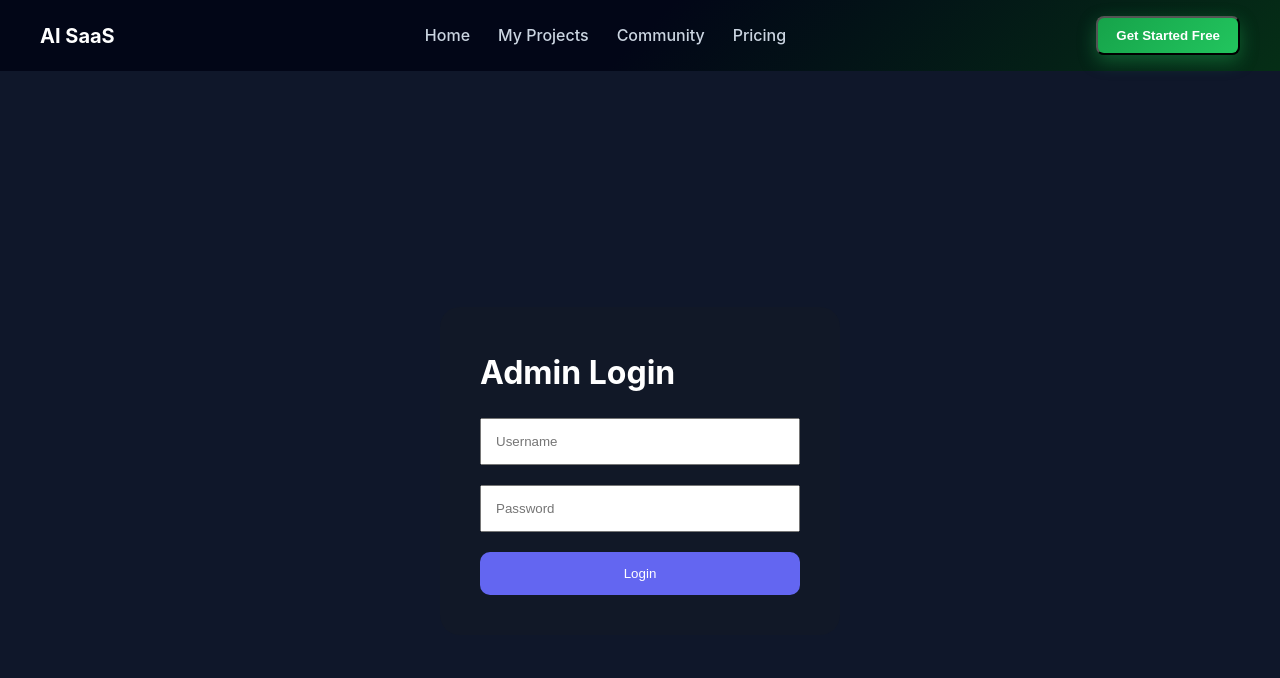
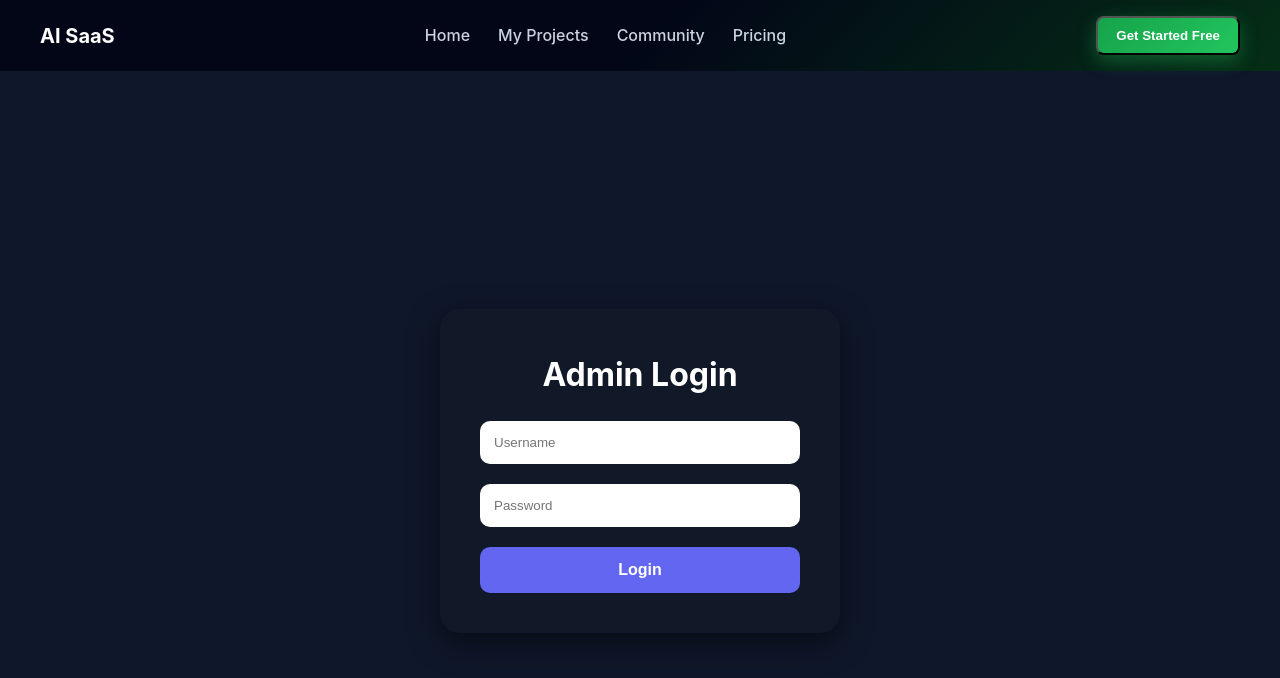
Before and after one commit to Karthik1597/ai-website-builder-saas, a Next.js app in the folder frontend/: page /admin/login in a window 1280 px wide. Shown: the top 678 px of the page. Built offline with nearby package versions, Linux system fonts and the light colour scheme.

Commit message:
fixed admin login

```diff
--- a/frontend/pages/admin/login.js
+++ b/frontend/pages/admin/login.js
@@ -8,9 +8,14 @@ export default function AdminLogin() {
   const [password, setPassword] =
     useState("");
 
+  const [loading, setLoading] =
+    useState(false);
+
   const handleLogin = async () => {
 
     try {
+
+      setLoading(true);
 
       console.log("🔥 Login clicked");
 
@@ -52,9 +57,18 @@ export default function AdminLogin() {
 
     } catch (err) {
 
-      console.error(err);
+      console.error(
+        "❌ LOGIN ERROR:",
+        err
+      );
 
-      alert("Server error");
+      alert(
+        "Server error. Check backend deployment."
+      );
+
+    } finally {
+
+      setLoading(false);
     }
   };
 
@@ -75,6 +89,8 @@ export default function AdminLogin() {
           padding: "40px",
           background: "#111827",
           borderRadius: "20px",
+          boxShadow:
+            "0 10px 30px rgba(0,0,0,0.5)",
         }}
       >
 
@@ -82,6 +98,7 @@ export default function AdminLogin() {
           style={{
             color: "#fff",
             marginBottom: "20px",
+            textAlign: "center",
           }}
         >
           Admin Login
@@ -97,6 +114,9 @@ export default function AdminLogin() {
             width: "100%",
             padding: "14px",
             marginBottom: "20px",
+            borderRadius: "10px",
+            border: "none",
+            outline: "none",
           }}
         />
 
@@ -111,22 +131,34 @@ export default function AdminLogin() {
             width: "100%",
             padding: "14px",
             marginBottom: "20px",
+            borderRadius: "10px",
+            border: "none",
+            outline: "none",
           }}
         />
 
         <button
           onClick={handleLogin}
+          disabled={loading}
           style={{
             width: "100%",
             padding: "14px",
-            background: "#6366f1",
+            background: loading
+              ? "#475569"
+              : "#6366f1",
             color: "#fff",
             border: "none",
             cursor: "pointer",
             borderRadius: "10px",
+            fontWeight: "bold",
+            fontSize: "16px",
           }}
         >
-          Login
+          {
+            loading
+              ? "Logging in..."
+              : "Login"
+          }
         </button>
 
       </div>
```
